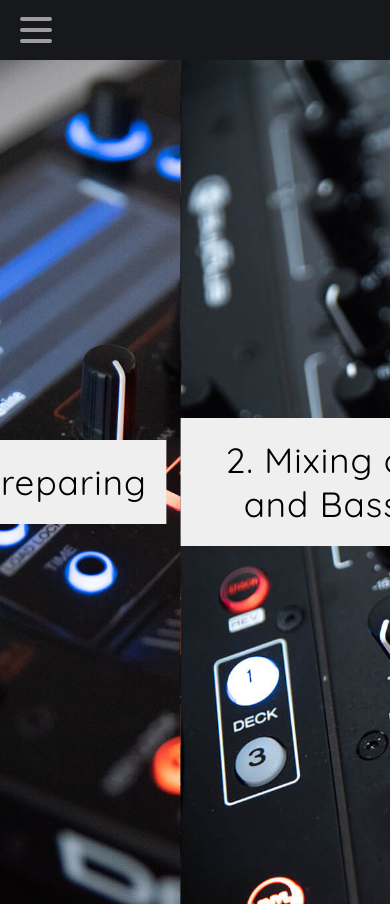
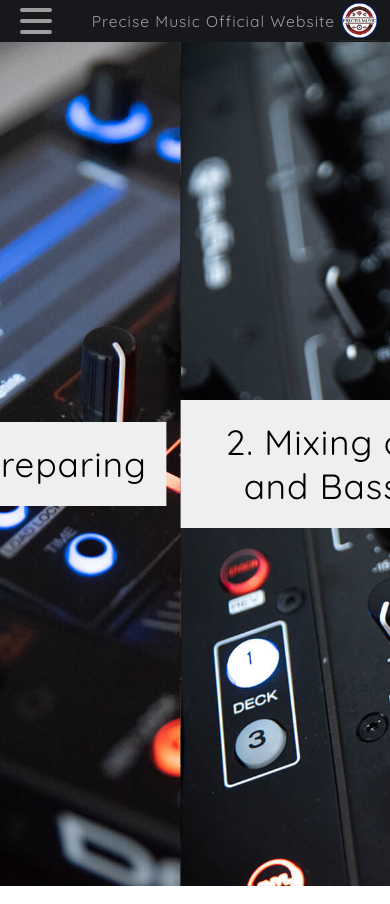
Before and after one commit to matejvalocky/precise-music-react, a React (Create React App) app: page / in a window 390 px wide. Built offline with nearby package versions, Linux system fonts and the light colour scheme.

Commit message:
pridanie nadpisu a loga do hamburger menu

```diff
--- a/src/Hamburger.css
+++ b/src/Hamburger.css
@@ -1,9 +1,38 @@
 
 
 .container {
+  height: 42px;
+  position: relative;
   max-width: 100%;
   margin: 0 auto;
   z-index: 100;
+}
+
+.container h1{
+  position: absolute;
+  right: 55px;
+
+  display: flex;
+  flex-direction: row;
+  justify-content: flex-end;
+  align-items: center;
+  width: 80%;
+  height: 100%;
+  font-size: 4vw;
+  text-align: right;
+  color:#9e9e9e;
+
+
+
+}
+
+
+.logoNav{
+  position: absolute;
+  right: 10px;
+  bottom: 1px;
+  width: 40px;
+  height: 40px;
 }
 
 .navbar {
@@ -13,7 +42,12 @@
 }
 
 .nav-container {
-  height: 62px;
+  height: 42px;
+
+}
+
+.navbar{
+  height: 42px;
 }
 
 .navbar .menu-items {
@@ -39,7 +73,7 @@
 .nav-container {
   display: block;
   position: relative;
-  height: 60px;
+  height: 42px;
 }
 
 .nav-container .checkbox {
@@ -47,7 +81,7 @@
   display: block;
   height: 32px;
   width: 32px;
-  top: 20px;
+  top: 6px;
   left: 20px;
   z-index: 5;
   opacity: 0;
@@ -59,7 +93,7 @@
   height: 26px;
   width: 32px;
   position: absolute;
-  top: 17px;
+  top: 8px;
   left: 20px;
   z-index: 2;
   display: flex;
--- a/src/Hamburger.js
+++ b/src/Hamburger.js
@@ -2,6 +2,8 @@ import "./Hamburger.css"
 import "./components/HamburgerQueries.css"
 
 import { Link } from "react-router-dom"
+
+
 
 
 
@@ -21,6 +23,9 @@ const Hamburger = () => {
                 <span className="line line3"></span>
               </div>
 
+              <h1>Precise Music Official Website</h1>
+              <div className="logoImage logoNav"></div>
+
 
 
           <div className="menu-items">
```
